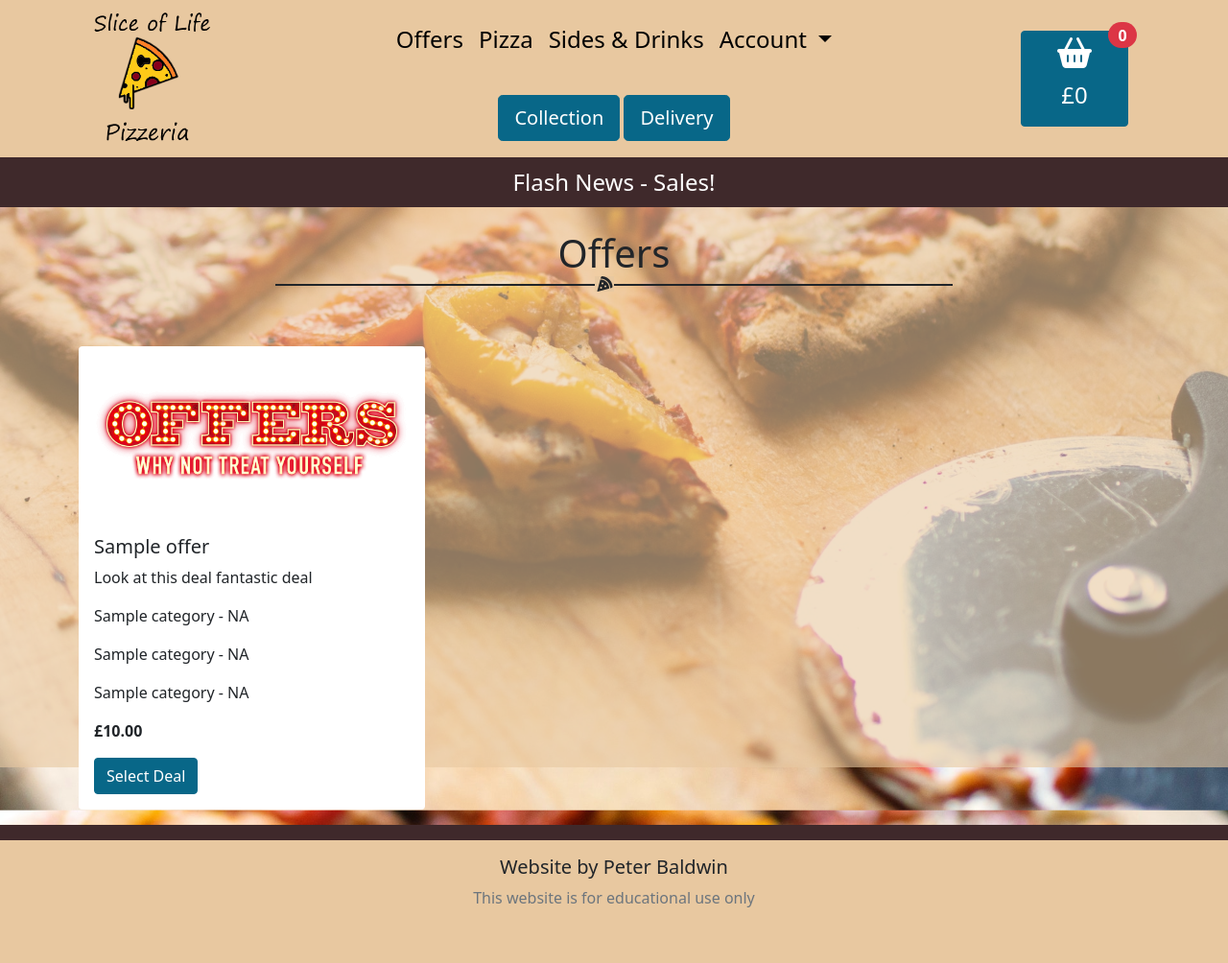
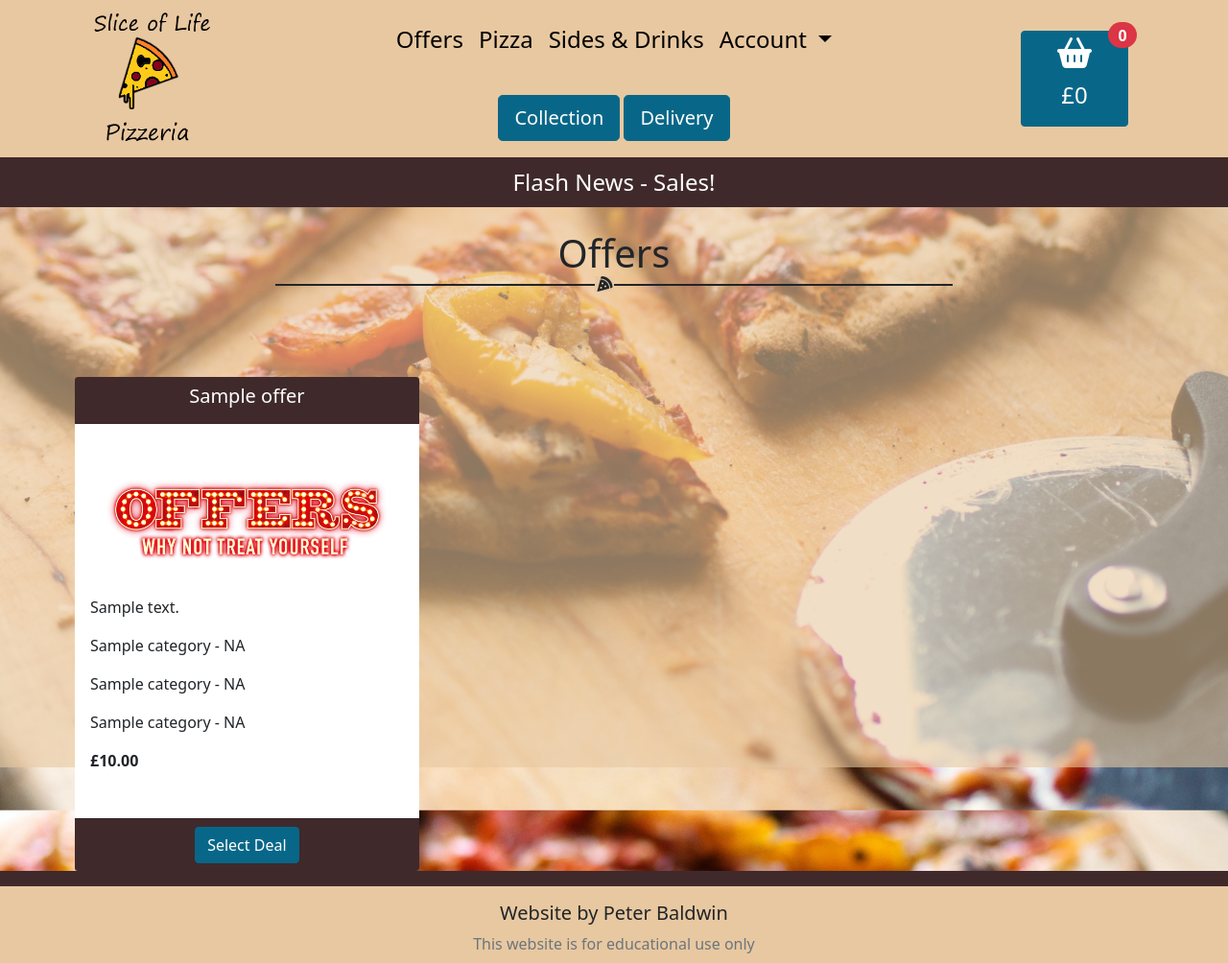
Before and after one commit to Baldpet/slice-of-life-pizzeria, a Django app: page /offer/ in a window 1280 px wide. Shown: the whole page at 96% size. Before the commit the page ends 946 px from the top, so only its background shows below. Run offline with Django 3.2, Linux system fonts and the light colour scheme; tables that the repository leaves empty hold one stand-in row (values such as "Sample post"); some libraries are stand-ins or nearby versions.

Commit message:
Fixed the offers cards to be the same height

```diff
--- a/offers/templates/offers/offers.html
+++ b/offers/templates/offers/offers.html
@@ -13,19 +13,22 @@
             </div>
             {% include 'includes/horizontal-rule.html' %}
         </div>
-
+        <div class="row">
             {% for offer in offers %}
                 {% if forloop.counter0|divisibleby:3 %}
-                    <div class="row row-cols-1 row-cols-md-3 g-3 align-items-center mb-3">
+                    <div class="row row-cols-1 row-cols-md-3 g-3 align-items-center mb-3 card-group">
                 {% elif forloop.counter0 == 0 %}
-                    <div class="row row-cols-1 row-cols-md-3 g-3 align-items-center">
+                    <div class="row row-cols-1 row-cols-md-3 g-3 align-items-center card-group">
                 {% endif%}
+
                         <div class="col h-100">
                             <div class="card h-100">
+                                <div class="card-header text-center">
+                                    <h5 class="card-title">{{ offer.name }}</h5>
+                                </div>
+                                <div class="card-body">
                                     <img src="{{ MEDIA_URL }}/offers.png" class="card-img-top" alt="offers image">
-                        <div class="card-body">
-                            <h5 class="card-title">{{ offer.name }}</h5>
-                            <p class="card-text">Look at this deal fantastic deal</p>
+                                    <p class="card-text">{{ offer.description }}</p>
                                     <p class="card-text">{{ offer.item1 }} - {{offer.item1_size}}</p>
                                     {% if offer.item2 is not None %}
                                         <p class="card-text">{{ offer.item2 }} - {{offer.item2_size}}</p>
@@ -34,6 +37,9 @@
                                         <p class="card-text">{{ offer.item3 }} - {{offer.item3_size}}</p>
                                     {% endif %}
                                     <p class="car-text"><strong>£{{ offer.deal_price }}</strong></p>
+                                </div>
+                                <div class="card-footer-area"></div>
+                                <div class="card-footer card-footer-position text-center">
                                     <a class="btn btn-primary" href="{% url 'offers_detail' offer.id %}">Select Deal</a>
                                 </div>
                             </div>
@@ -44,6 +50,6 @@
                     </div>
                 {% endif%}
             {% endfor %}
-
+        </div>
     </main>
 {% endblock %}
```
Lines whose indentation alone changed are shown as unchanged.
